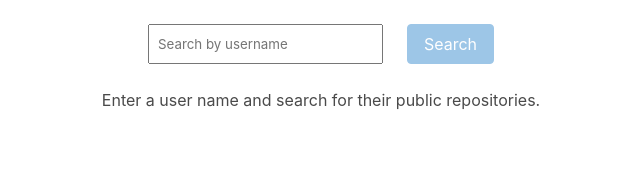
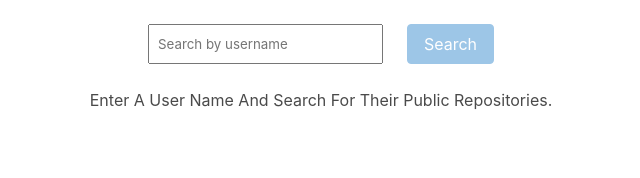
Before and after one commit to niranjanshankar/gitreposearch, an Angular app: page /repositories in a window 1280 px wide. Shown: the top 178 px of the page, without its empty margins (319-959 px from the left). Built offline with nearby package versions, Linux system fonts and the light colour scheme.

Commit message:
add capitalize common class

```diff
--- a/src/app/contributor/contributor.component.html
+++ b/src/app/contributor/contributor.component.html
@@ -7,7 +7,7 @@
         </figure>
       </div>
       <div class="media-content">
-        <p class="title is-5">{{contributor.login}}</p>
+        <p class="title is-5 capitalize">{{contributor.login}}</p>
       </div>
     </div>
   </div>
--- a/src/app/contributors/contributors.component.html
+++ b/src/app/contributors/contributors.component.html
@@ -1,4 +1,4 @@
-<h3 class="page-heading">List of contributors for {{repo}}</h3>
+<h3 class="page-heading capitalize">list of contributors for {{repo}}</h3>
 
 <ng-container *ngIf="contributors">
   <div class="contributors columns" *ngIf="contributors.length > 0">
--- a/src/app/repositories/repositories.component.html
+++ b/src/app/repositories/repositories.component.html
@@ -4,8 +4,8 @@
     [disabled]="searchTerm.trim() === ''">Search</button>
 </div>
 
-<div *ngIf="!repositories" class="align-center">
-  Enter a user name and search for their public repositories.
+<div *ngIf="!repositories" class="align-center capitalize">
+  enter a user name and search for their public repositories.
 </div>
 
 <!-- Responsive columns -->
@@ -18,9 +18,10 @@
     </div>
   </div>
   <ng-template #noRepoFound>
-    <p class="no-repo-found-message align-center">Sorry, no repositories found for this user. Please try with a
+    <p class="no-repo-found-message align-center capitalize">sorry, no repositories found for this user. Please try with
+      a
       different name.</p>
   </ng-template>
 </ng-container>
 
-<p *ngIf="isError" class="error-message">There was an error loading repositories. Please try again!</p>
+<p *ngIf="isError" class="error-message capitalize">There was an error loading repositories. Please try again!</p>
--- a/src/app/repository/repository.component.html
+++ b/src/app/repository/repository.component.html
@@ -8,7 +8,7 @@
         </figure>
       </div>
       <div class="media-content">
-        <p class="title is-5">{{repo.name}}</p>
+        <p class="title is-5 capitalize">{{repo.name}}</p>
         <button class="button is-dark" (click)="gotoContributorsPage()">Contributors</button>
       </div>
     </div>
--- a/src/styles.scss
+++ b/src/styles.scss
@@ -17,6 +17,10 @@
     text-align: center;
 }
 
+.capitalize {
+    text-transform: capitalize;
+}
+
 .columns {
     flex-wrap: wrap;
 }
```
